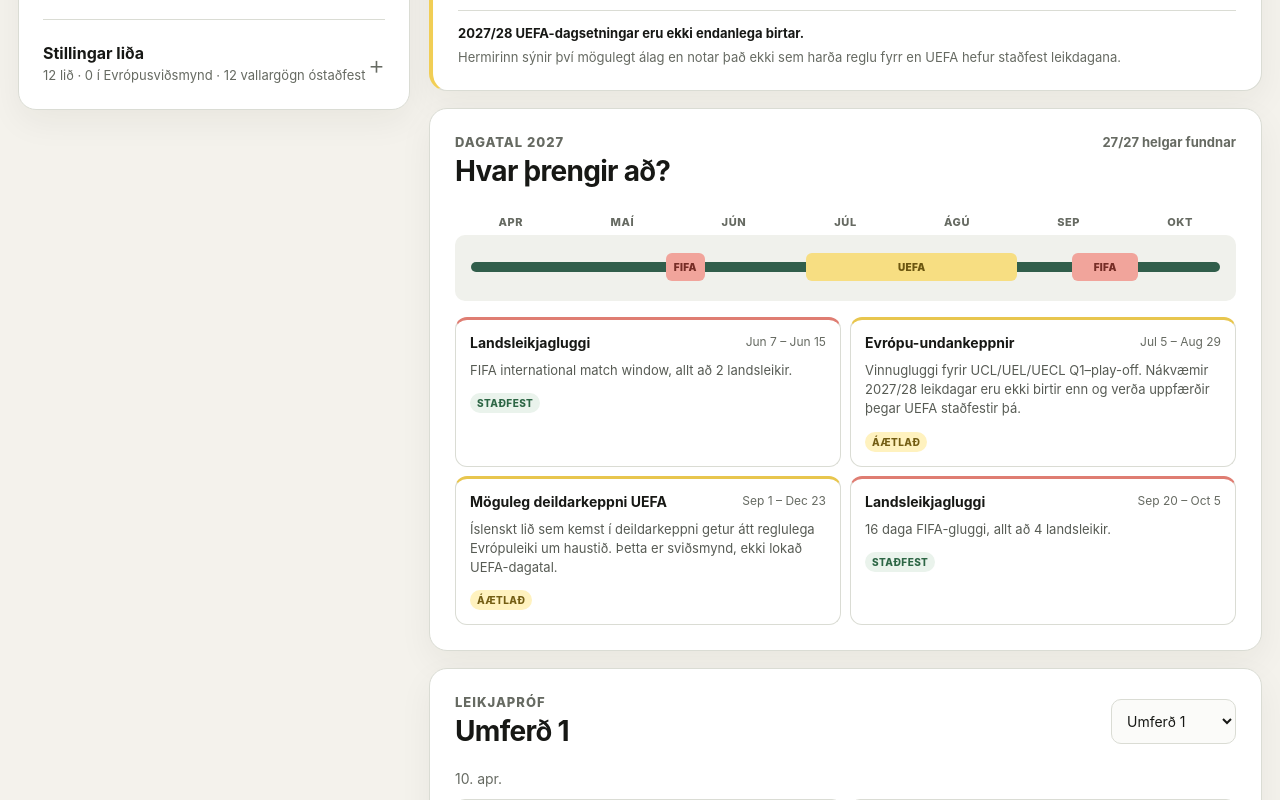
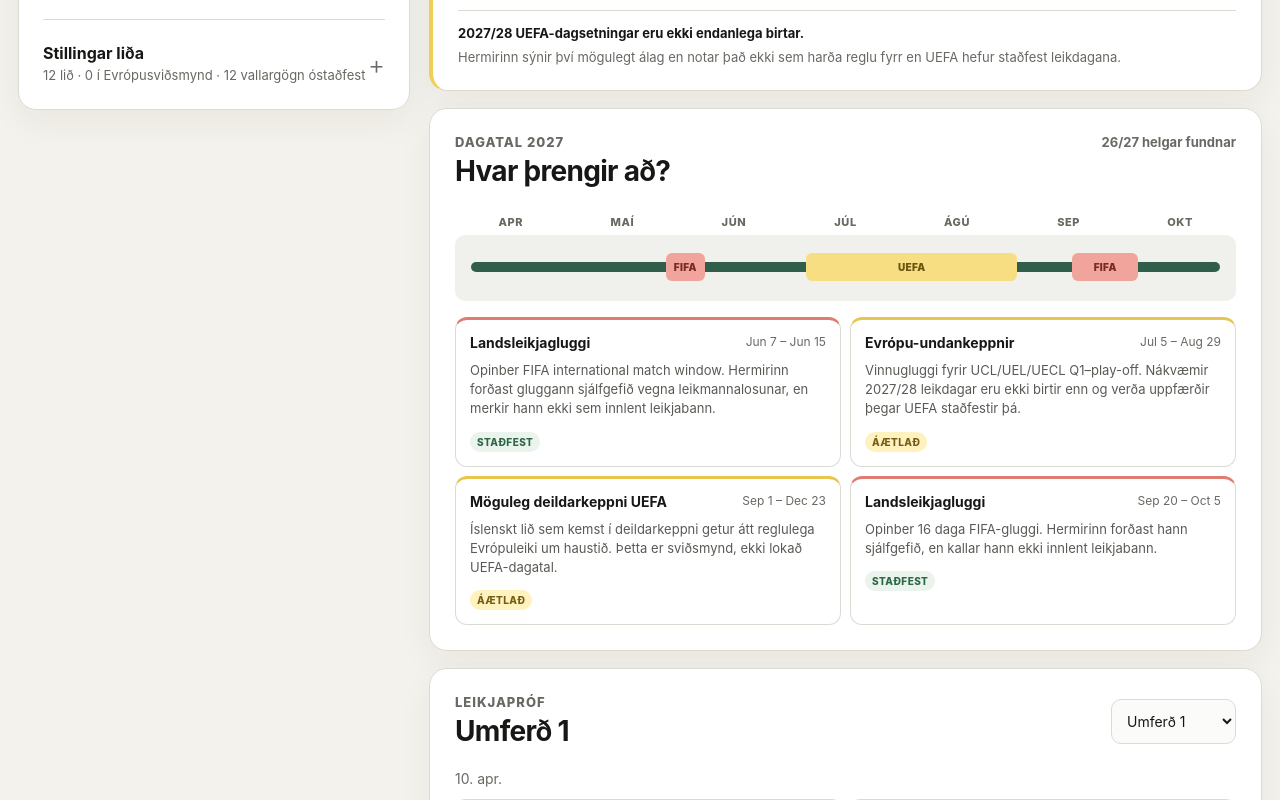
Before and after one commit to lollipop1234-code/besta-deild-hermir, a Next.js app: page / in a window 1280 px wide. Shown: the part 695-1495 px from the top of the page. Built offline with nearby package versions, Linux system fonts and the light colour scheme.

Commit message:
fix: model FIFA windows as avoid constraints

```diff
--- a/src/data/calendar-2027.ts
+++ b/src/data/calendar-2027.ts
@@ -1,9 +1,9 @@
 import type { CalendarBlock } from "@/lib/types";
 
-// FIFA windows are fixed by the Men's International Match Calendar 2025–2030.
-// UEFA 2027/28 club dates have not been published in full as of 24 Sep 2026.
-// Those ranges are therefore deliberately PROVISIONAL and are never treated as
-// a hard legal constraint until UEFA publishes the exact calendar.
+// FIFA-gluggarnir eru opinberir landsliðsgluggar, en eru ekki sjálfkrafa
+// innlent leikjabann. Hermirinn forðast þá sjálfgefið sem sterka
+// dagskrárforsendu. UEFA 2027/28 dagsetningar eru enn vinnusviðsmynd þar til
+// UEFA birtir endanlegt leikdagatal.
 export const calendar2027: CalendarBlock[] = [
   {
     id: "fifa-mar-2027",
@@ -11,9 +11,11 @@ export const calendar2027: CalendarBlock[] = [
     start: "2027-03-22",
     end: "2027-03-30",
     kind: "fifa",
-    hard: true,
+    constraint: "avoid",
     confidence: "official",
-    note: "FIFA international match window, allt að 2 landsleikir.",
+    note: "Opinber FIFA international match window. Hermirinn forðast gluggann sjálfgefið vegna leikmannalosunar, en merkir hann ekki sem innlent leikjabann.",
+    sourceLabel: "FIFA International Match Calendar",
+    sourceUrl: "https://ipt.fifa.com/en/tournament-organisation/international-match-calendars",
   },
   {
     id: "fifa-june-2027",
@@ -21,9 +23,11 @@ export const calendar2027: CalendarBlock[] = [
     start: "2027-06-07",
     end: "2027-06-15",
     kind: "fifa",
-    hard: true,
+    constraint: "avoid",
     confidence: "official",
-    note: "FIFA international match window, allt að 2 landsleikir.",
+    note: "Opinber FIFA international match window. Hermirinn forðast gluggann sjálfgefið vegna leikmannalosunar, en merkir hann ekki sem innlent leikjabann.",
+    sourceLabel: "FIFA International Match Calendar",
+    sourceUrl: "https://ipt.fifa.com/en/tournament-organisation/international-match-calendars",
   },
   {
     id: "uefa-qualifying-2027",
@@ -31,7 +35,7 @@ export const calendar2027: CalendarBlock[] = [
     start: "2027-07-05",
     end: "2027-08-29",
     kind: "uefa",
-    hard: false,
+    constraint: "info",
     confidence: "provisional",
     note: "Vinnugluggi fyrir UCL/UEL/UECL Q1–play-off. Nákvæmir 2027/28 leikdagar eru ekki birtir enn og verða uppfærðir þegar UEFA staðfestir þá.",
   },
@@ -41,7 +45,7 @@ export const calendar2027: CalendarBlock[] = [
     start: "2027-09-01",
     end: "2027-12-23",
     kind: "uefa",
-    hard: false,
+    constraint: "info",
     confidence: "provisional",
     note: "Íslenskt lið sem kemst í deildarkeppni getur átt reglulega Evrópuleiki um haustið. Þetta er sviðsmynd, ekki lokað UEFA-dagatal.",
   },
@@ -51,9 +55,11 @@ export const calendar2027: CalendarBlock[] = [
     start: "2027-09-20",
     end: "2027-10-05",
     kind: "fifa",
-    hard: true,
+    constraint: "avoid",
     confidence: "official",
-    note: "16 daga FIFA-gluggi, allt að 4 landsleikir.",
+    note: "Opinber 16 daga FIFA-gluggi. Hermirinn forðast hann sjálfgefið, en kallar hann ekki innlent leikjabann.",
+    sourceLabel: "FIFA International Match Calendar",
+    sourceUrl: "https://ipt.fifa.com/en/tournament-organisation/international-match-calendars",
   },
   {
     id: "fifa-nov-2027",
@@ -61,8 +67,10 @@ export const calendar2027: CalendarBlock[] = [
     start: "2027-11-08",
     end: "2027-11-16",
     kind: "fifa",
-    hard: true,
+    constraint: "avoid",
     confidence: "official",
-    note: "FIFA international match window, allt að 2 landsleikir.",
+    note: "Opinber FIFA international match window. Hermirinn forðast gluggann sjálfgefið vegna leikmannalosunar, en merkir hann ekki sem innlent leikjabann.",
+    sourceLabel: "FIFA International Match Calendar",
+    sourceUrl: "https://ipt.fifa.com/en/tournament-organisation/international-match-calendars",
   },
 ];
```
